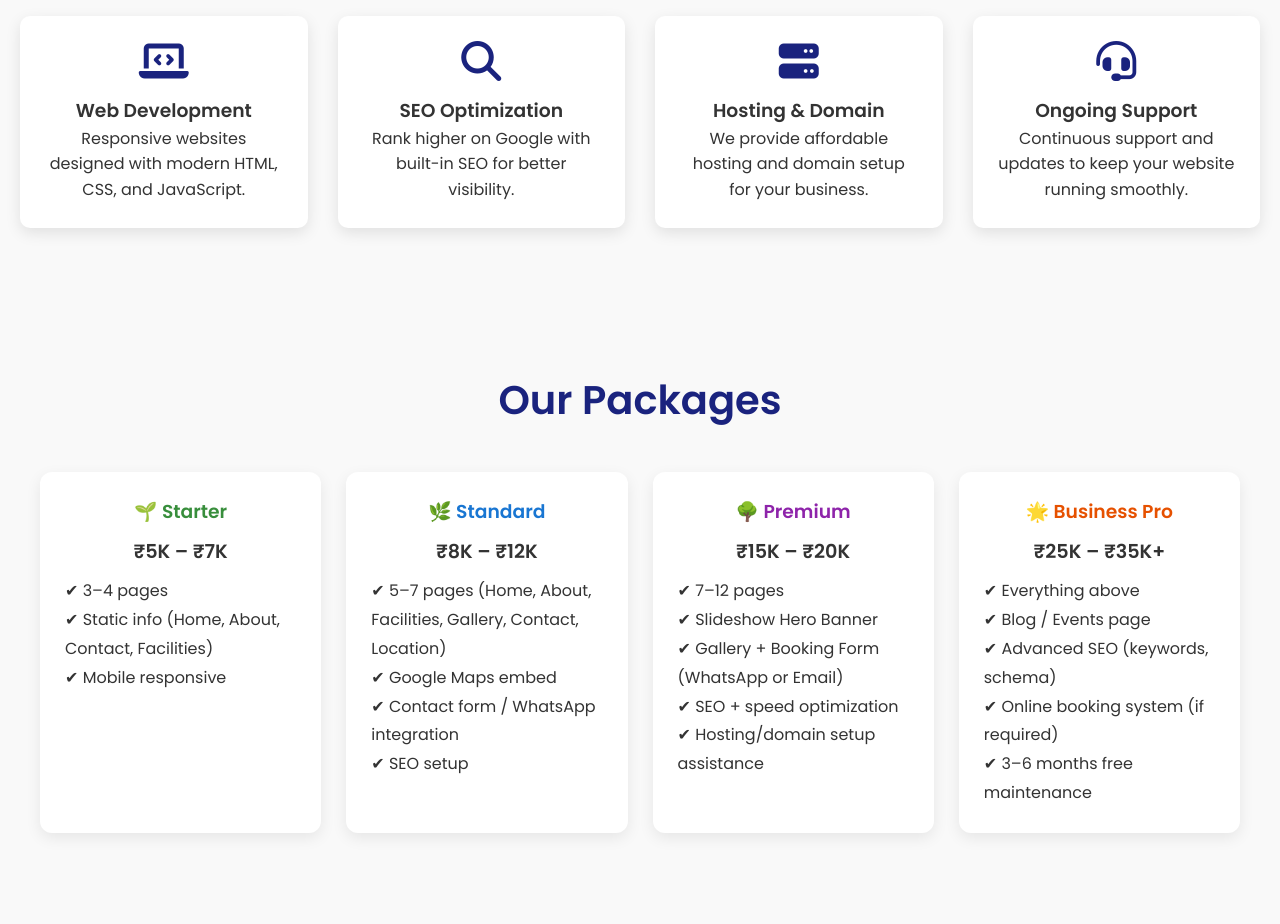
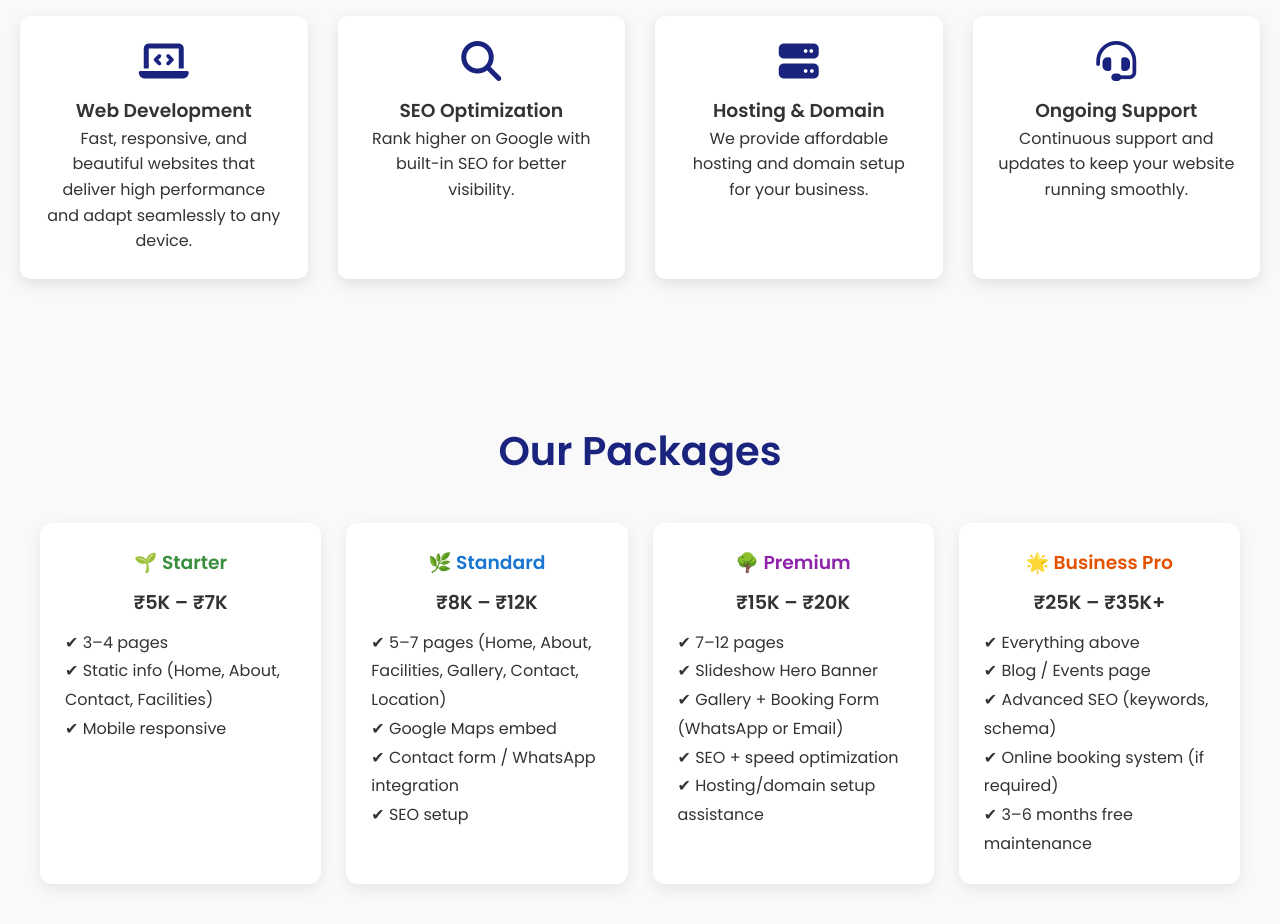
Before and after one commit to vaibhav-dev44/vkinfotech, a plain HTML site: page index.html in a window 1280 px wide. Shown: the part 1360-2284 px from the top of the page. Drawn offline with Linux system fonts and the light colour scheme.

Commit message:
Update index.html

```diff
--- a/index.html
+++ b/index.html
@@ -150,7 +150,7 @@
       <div class="card">
         <i class="fas fa-laptop-code"></i>
         <h3>Web Development</h3>
-        <p>Responsive websites designed with modern HTML, CSS, and JavaScript.</p>
+        <p>Fast, responsive, and beautiful websites that deliver high performance and adapt seamlessly to any device.</p>
       </div>
       <div class="card">
         <i class="fas fa-search"></i>
```
